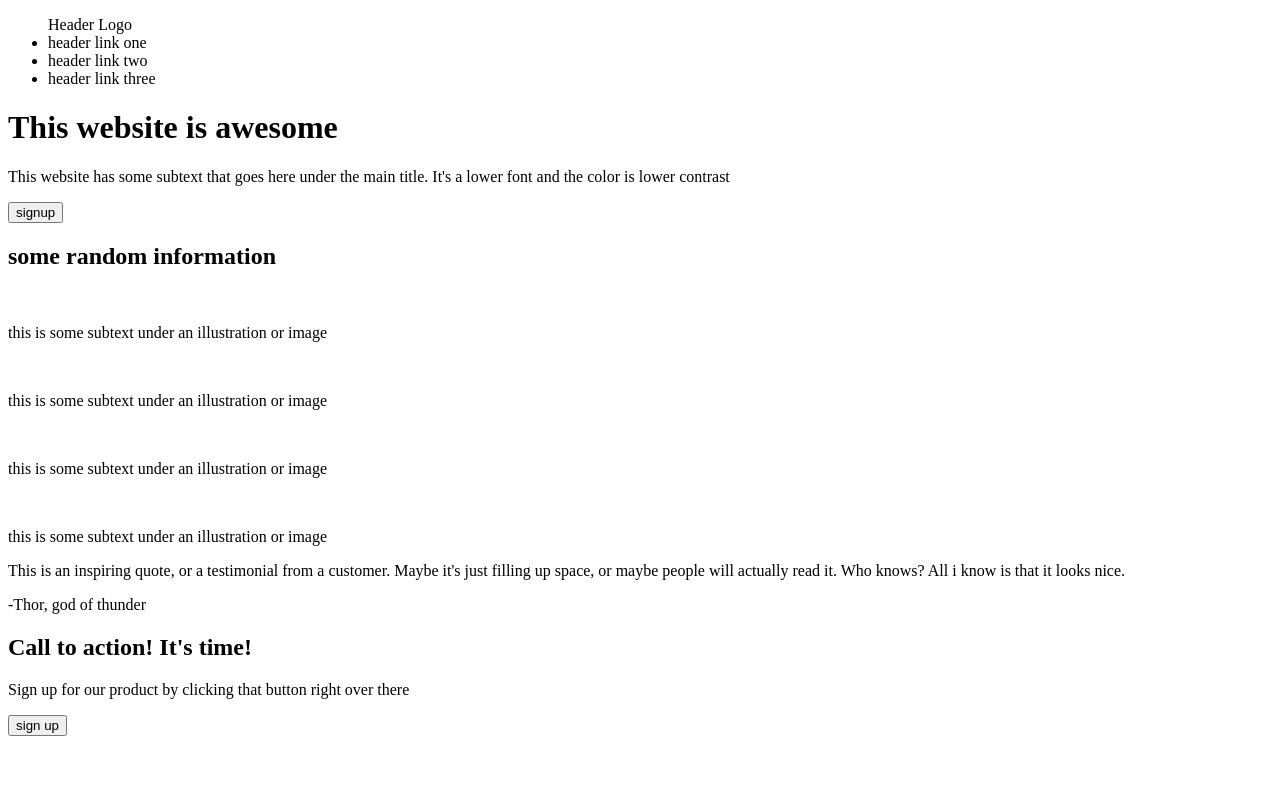
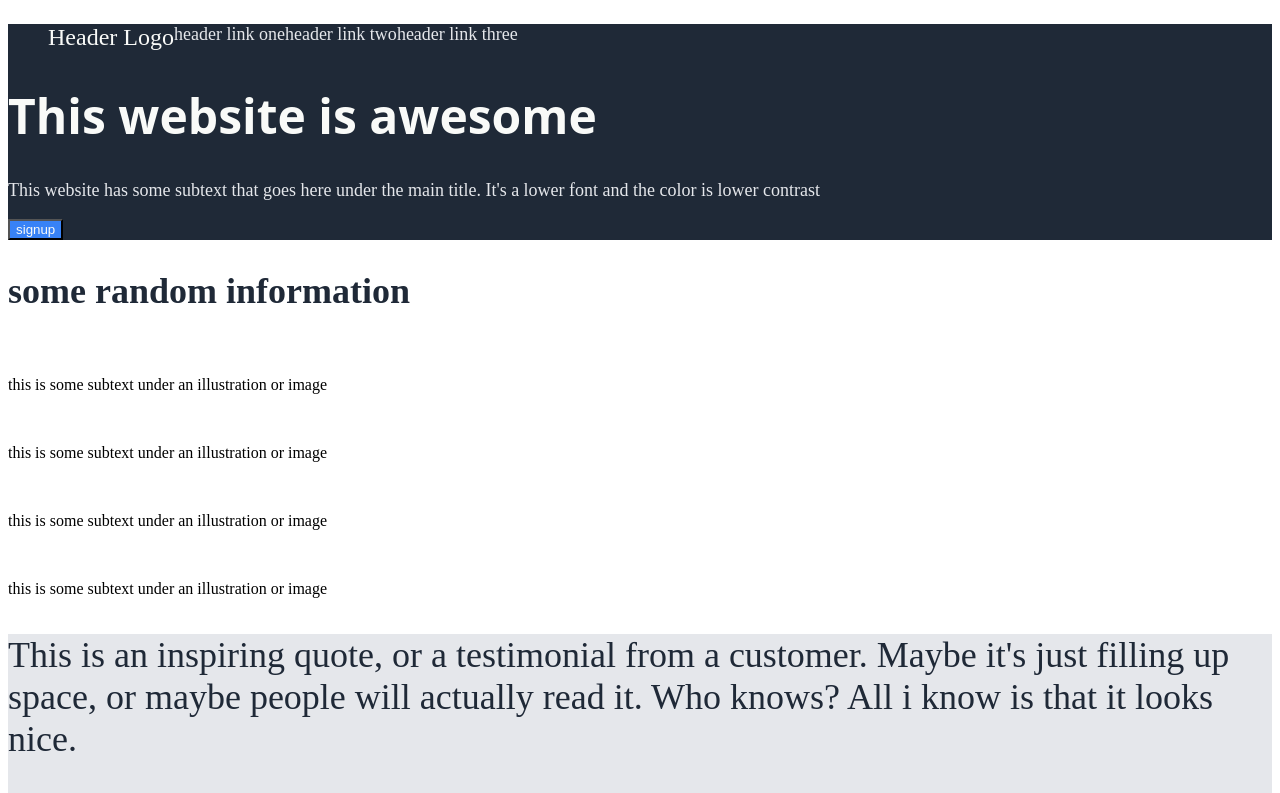
Before and after one commit to karimnaderr/landing-page, a plain HTML site: page index.html in a window 1280 px wide. Shown: the top 793 px of the page. Drawn offline with Linux system fonts and the light colour scheme.

Commit message:
initial stylings including fonts and colors

```diff
--- a/index.html
+++ b/index.html
@@ -9,22 +9,26 @@
 </head>
 
 <body>
-    <div>
-        <ul>Header Logo
-            <li>header link one</li>
-            <li>header link two</li>
-            <li>header link three</li>
-        </ul>
+    <div class="container">
+        <div>
+            <ul class="header">Header Logo
+                <li class="secondary-text">header link one</li>
+                <li class="secondary-text">header link two</li>
+                <li class="secondary-text">header link three</li>
+            </ul>
+        </div>
+        <div>
+            <h1 class="main-text">This website is awesome</h1>
+            <p class="secondary-text">This website has some subtext that goes here under the main title. It's a lower
+                font and the color is
+                lower contrast
+            </p>
+            <button class="action">signup</button>
+            <img>
+        </div>
     </div>
     <div>
-        <h1>This website is awesome</h1>
-        <p>This website has some subtext that goes here under the main title. It's a lower font and the color is lower
-            contrast</p>
-        <button>signup</button>
-        <img>
-    </div>
-    <div>
-        <h2>some random information</h2>
+        <h2 class="info-header">some random information</h2>
         <img>
         <p>this is some subtext under an illustration or image</p>
         <img>
@@ -34,16 +38,16 @@
         <img>
         <p>this is some subtext under an illustration or image</p>
     </div>
-    <div>
+    <div class="quote">
         <p>This is an inspiring quote, or a testimonial from a customer. Maybe it's just filling up space, or maybe
             people
             will actually read it. Who knows? All i know is that it looks nice.</p>
         <p>-Thor, god of thunder</p>
     </div>
-    <div>
+    <div class="action">
         <h2>Call to action! It's time!</h2>
         <p>Sign up for our product by clicking that button right over there</p>
-        <button>sign up</button>
+        <button class="action">sign up</button>
     </div>
 </body>
 
--- a/style.css
+++ b/style.css
@@ -0,0 +1,43 @@
+.header {
+    display: flex;
+    font-size: 24px;
+    color: #f9faf8;
+}
+
+.container {
+    background-color: #1f2937;
+}
+
+.main-text {
+    font-size: 48px;
+    font-weight: 900;
+    font-family: system-ui, -apple-system, BlinkMacSystemFont, 'Segoe UI', Roboto, Oxygen, Ubuntu, Cantarell, 'Open Sans', 'Helvetica Neue', sans-serif;
+    color: #f9faf8;
+}
+
+.secondary-text {
+    color: #e5e7eb;
+    font-size: 18px;
+}
+
+.action {
+    background-color: #3882f6;
+    color: #f9faf8;
+}
+
+.info-header {
+    font-weight: 900;
+    font-size: 36px;
+    color: #1f2937;
+}
+
+.quote {
+    background-color: #e5e7eb;
+    font-size: 36px;
+    font-family: light italic;
+    color: #1f2937;
+}
+
+li {
+    list-style: none;
+}
```
